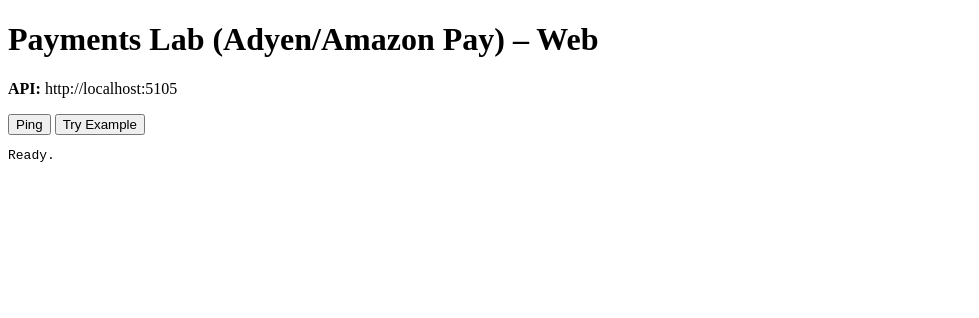
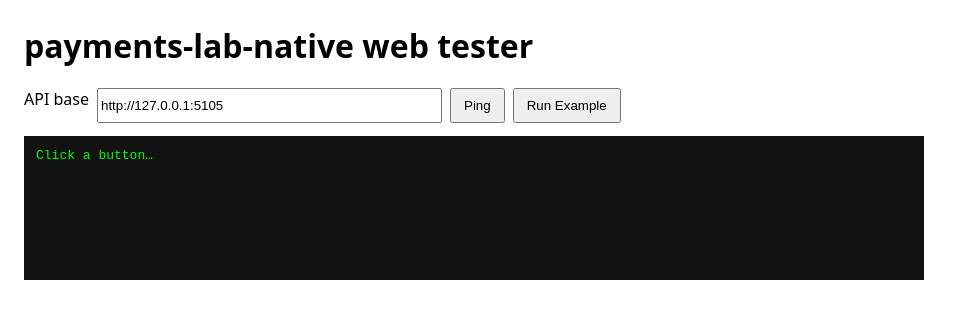
Before and after one commit to at-github-th/payments-lab, a plain HTML site: page web/index.html in a window 1280 px wide. Shown: the whole page, without its empty margins (0-979 px from the left). Drawn offline with Linux system fonts and the light colour scheme.

Commit message:
docs: README + web tester + linguist attrs

```diff
--- a/web/index.html
+++ b/web/index.html
@@ -1,19 +1,11 @@
-<!doctype html>
-<html><head><meta charset="utf-8"/><meta name="viewport" content="width=device-width, initial-scale=1"/>
-<title>Payments Lab (Adyen/Amazon Pay) – Web</title>
-<style>body{{font-family:system-ui;margin:2rem}}.card{{border:1px solid #eee;border-radius:12px;padding:1rem}}</style>
-</head>
-<body>
-  <h1>Payments Lab (Adyen/Amazon Pay) – Web</h1>
-  <div class="card">
-    <p><b>API:</b> http://localhost:5105</p>
-    <button onclick="ping()">Ping</button>
-    <button onclick="tryExample()">Try Example</button>
-    <pre id="out">Ready.</pre>
-  </div>
-  <script>
-    const base="http://localhost:5105"; const out=document.getElementById('out');
-    async function ping(){{ const r=await fetch(base); out.textContent=JSON.stringify(await r.json(),null,2);}}
-    async function tryExample(){{ try{{ const r=await fetch(base+'/api'); out.textContent='Use project endpoints like /api/kpis, /api/devices, /api/resources'; }}catch(e){{ out.textContent=String(e);}} }}
-  </script>
-</body></html>
+<!doctype html><meta charset="utf-8"><title>payments-lab-native demo</title>
+<style>body{font-family:system-ui,Arial;margin:24px;max-width:900px}.row{display:flex;gap:8px;margin:8px 0}button{padding:8px 12px}pre{background:#111;color:#0f0;padding:12px;min-height:120px;white-space:pre-wrap}</style>
+<h1>payments-lab-native web tester</h1>
+<div class="row"><label>API base</label><input id="base" size="40" value="http://127.0.0.1:5105"><button onclick="ping()">Ping</button><button onclick="ex()">Run Example</button></div>
+<pre id="out">Click a button…</pre>
+<script>
+const out=document.getElementById('out');
+function base(){return document.getElementById('base').value}
+async function ping(){try{const r=await fetch(base()); out.textContent=JSON.stringify(await r.json(),null,2);}catch(e){out.textContent=String(e)}}
+async function ex(){out.textContent="Try /api endpoints for this app"}
+</script>
```
Also changed, not shown: README.md.
